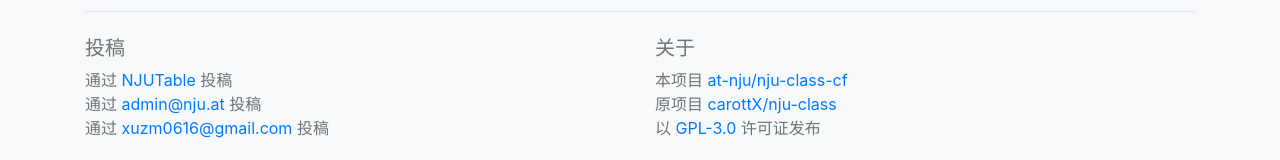
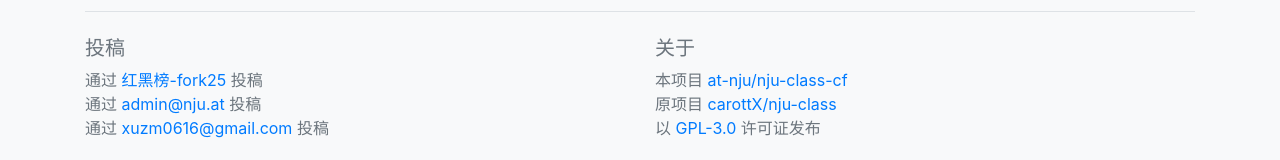
Before and after one commit to at-nju/nju-class-cf, a website: page public/index.html in a window 1280 px wide. Shown: the part 291-451 px from the top of the page. Drawn offline with Linux system fonts and the light colour scheme.

Commit message:
feat: update submission link to fork25 in index.html

```diff
--- a/public/index.html
+++ b/public/index.html
@@ -44,7 +44,7 @@
                 <div class="col-md-6 mb-3" id="contribute">
                     <h5>投稿</h5>
                     <ul class="list-unstyled mb-0">
-                        <li>通过 <a href="https://table.nju.edu.cn/external-apps/7aded834-74a2-43cc-b515-fb8e01656ef2/" target="_blank">NJUTable</a> 投稿</li>
+                        <li>通过 <a href="https://table.nju.edu.cn/apps/custom/red-black-fork25/" target="_blank">红黑榜-fork25</a> 投稿</li>
                         <li>通过 <a href="mailto:admin@nju.at">admin@nju.at</a> 投稿</li>
                         <li>通过 <a href="mailto:xuzm0616@gmail.com">xuzm0616@gmail.com</a> 投稿</li>
                     </ul>
```
